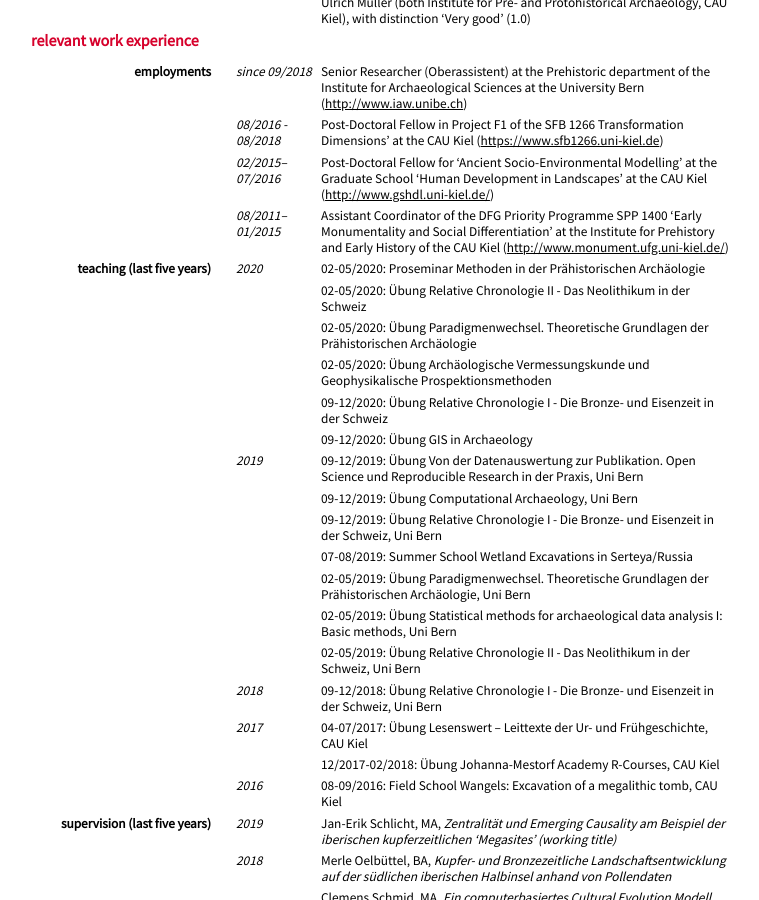
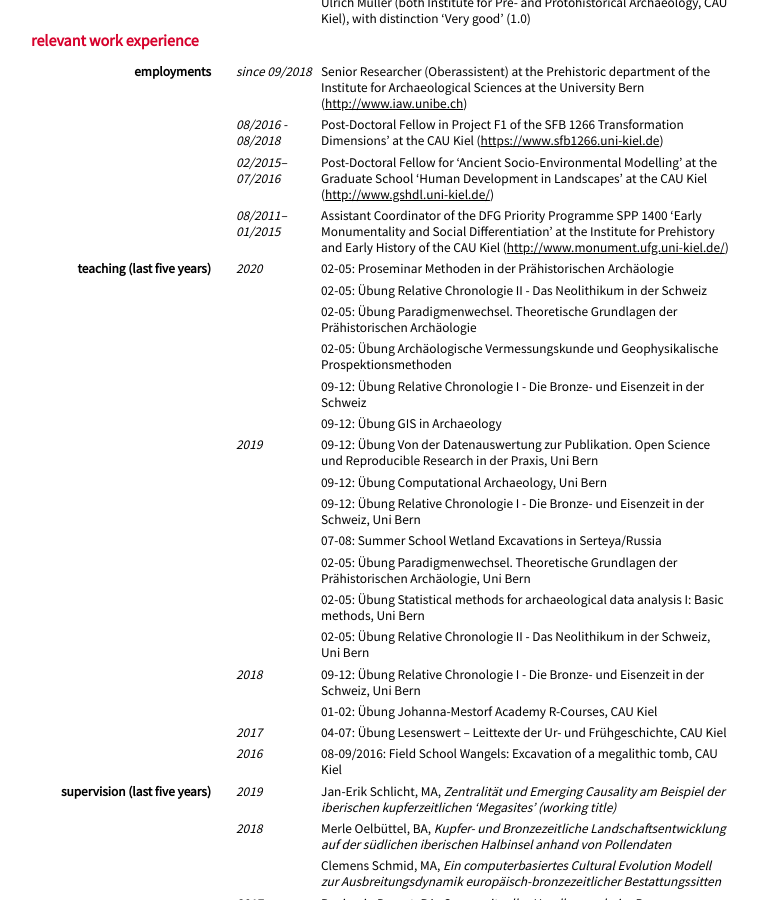
Before and after one commit to MartinHinz/cv, a Jekyll site: the page built from cv_english.md, in a window 1280 px wide and 900 px high, scrolled down 714 px. Shown: the whole window, without its empty margins (209-968 px from the left). Built offline with Jekyll 4.4.1, drawn with Linux system fonts in a browser that asks for light colours; nearby versions of some CDN libraries; our own code applies the rules of GitHub Pages for plain Markdown files.

Commit message:
updated cv

```diff
--- a/cv_english.md
+++ b/cv_english.md
@@ -94,28 +94,28 @@ since 09/2018
 ### teaching (last five years)
 
 2020
-: - 02-05/2020: Proseminar Methoden in der Prähistorischen Archäologie
-  - 02-05/2020: Übung Relative Chronologie II - Das Neolithikum in der Schweiz
-  - 02-05/2020: Übung Paradigmenwechsel. Theoretische Grundlagen der Prähistorischen Archäologie
-  - 02-05/2020: Übung Archäologische Vermessungskunde und Geophysikalische Prospektionsmethoden
-  - 09-12/2020: Übung Relative Chronologie I - Die Bronze- und Eisenzeit in der Schweiz
-  - 09-12/2020: Übung GIS in Archaeology
+: - 02-05: Proseminar Methoden in der Prähistorischen Archäologie
+  - 02-05: Übung Relative Chronologie II - Das Neolithikum in der Schweiz
+  - 02-05: Übung Paradigmenwechsel. Theoretische Grundlagen der Prähistorischen Archäologie
+  - 02-05: Übung Archäologische Vermessungskunde und Geophysikalische Prospektionsmethoden
+  - 09-12: Übung Relative Chronologie I - Die Bronze- und Eisenzeit in der Schweiz
+  - 09-12: Übung GIS in Archaeology
 
 2019
-: - 09-12/2019: Übung Von der Datenauswertung zur Publikation. Open Science und Reproducible Research in der Praxis, Uni Bern
-  - 09-12/2019: Übung Computational Archaeology, Uni Bern
-  - 09-12/2019: Übung Relative Chronologie I - Die Bronze- und Eisenzeit in der Schweiz, Uni Bern
-  - 07-08/2019: Summer School Wetland Excavations in Serteya/Russia
-  - 02-05/2019: Übung Paradigmenwechsel. Theoretische Grundlagen der Prähistorischen Archäologie, Uni Bern
-  - 02-05/2019: Übung Statistical methods for archaeological data analysis I: Basic methods, Uni Bern
-  - 02-05/2019: Übung Relative Chronologie II - Das Neolithikum in der Schweiz, Uni Bern
+: - 09-12: Übung Von der Datenauswertung zur Publikation. Open Science und Reproducible Research in der Praxis, Uni Bern
+  - 09-12: Übung Computational Archaeology, Uni Bern
+  - 09-12: Übung Relative Chronologie I - Die Bronze- und Eisenzeit in der Schweiz, Uni Bern
+  - 07-08: Summer School Wetland Excavations in Serteya/Russia
+  - 02-05: Übung Paradigmenwechsel. Theoretische Grundlagen der Prähistorischen Archäologie, Uni Bern
+  - 02-05: Übung Statistical methods for archaeological data analysis I: Basic methods, Uni Bern
+  - 02-05: Übung Relative Chronologie II - Das Neolithikum in der Schweiz, Uni Bern
 
 2018
-: - 09-12/2018: Übung Relative Chronologie I - Die Bronze- und Eisenzeit in der Schweiz, Uni Bern
+: - 09-12: Übung Relative Chronologie I - Die Bronze- und Eisenzeit in der Schweiz, Uni Bern
+  - 01-02: Übung Johanna-Mestorf Academy R-Courses, CAU Kiel
 
 2017
-: - 04-07/2017: Übung Lesenswert – Leittexte der Ur- und Frühgeschichte, CAU Kiel
-  - 12/2017-02/2018: Übung Johanna-Mestorf Academy R-Courses, CAU Kiel
+: - 04-07: Übung Lesenswert – Leittexte der Ur- und Frühgeschichte, CAU Kiel
 
 2016
 : - 08-09/2016: Field School Wangels: Excavation of a megalithic tomb, CAU Kiel
```
